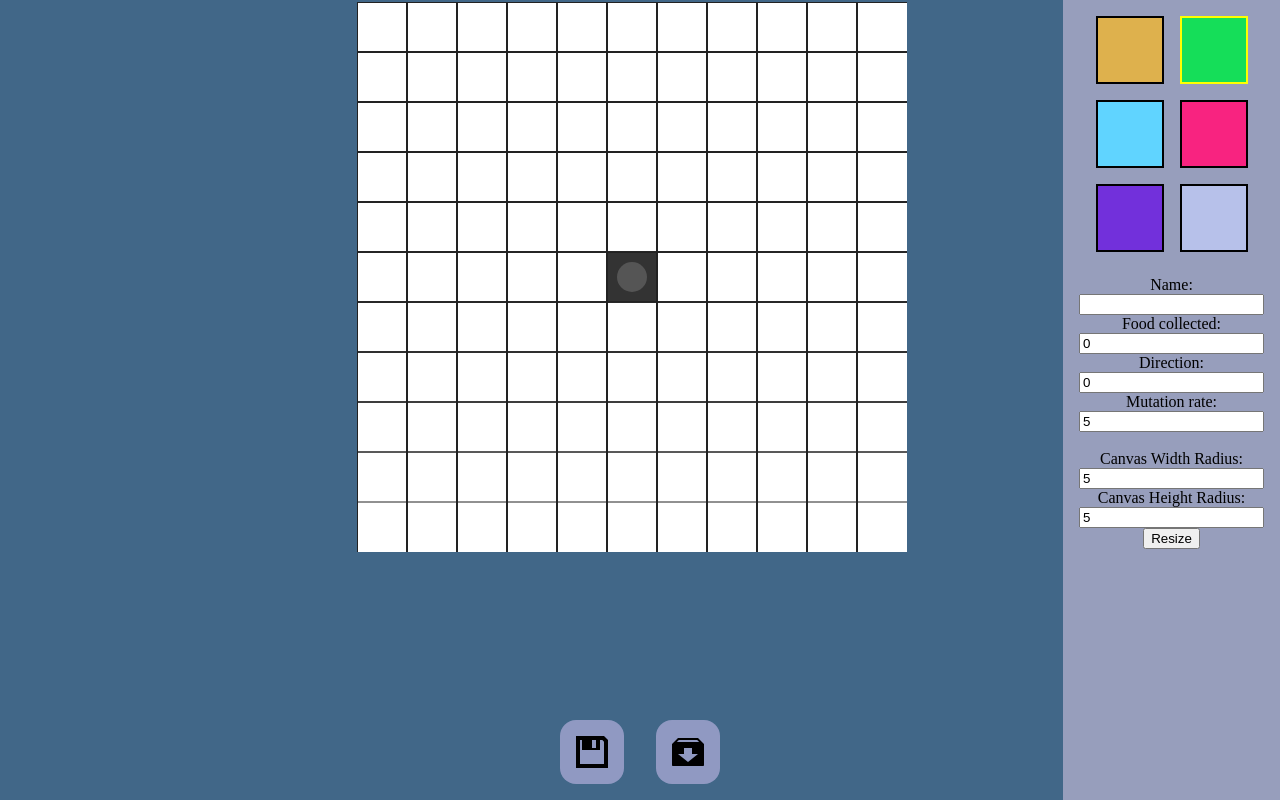
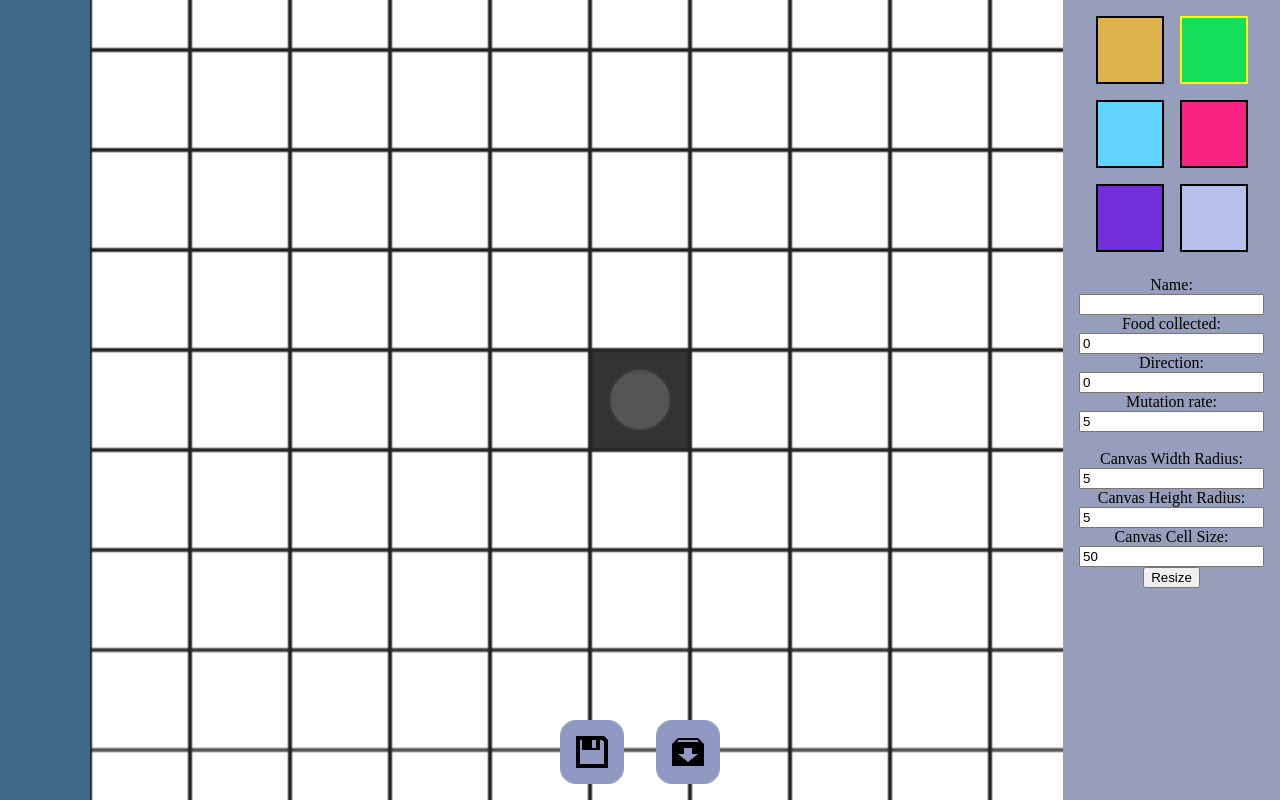
Before and after one commit to Notenlish/lifeengine-creature-editor, a website with bundled scripts: page src/index.html in a window 1280 px wide. Built offline with nearby package versions, Linux system fonts and the light colour scheme.

Commit message:
fix: #9 - zooming in editor
Also moved some constants to another file and got a rid of simple undeclared variable bug

```diff
--- a/src/index.html
+++ b/src/index.html
@@ -9,7 +9,7 @@
     <meta description="Organism Editor is a tool you can use to create organisms to use in The Life Engine.">
     <link rel="stylesheet" href="css/style.css">
     <title>Organism Editor</title>
-    <script src="js/editor.js" defer></script>
+    <script type="module" defer src="js/editor.js"></script>
 </head>
 <body>
 <main>
@@ -34,22 +34,25 @@
             </div>
             <form class="organism-detail">
                 <label for="org-name">Name:</label>
-                <input name="searchTxt" id="org-name" type="text">
+                <input name="name" id="org-name" type="text">
 
                 <label for="org-food">Food collected:</label>
-                <input name="searchTxt" id="org-food" value="0" type="number">
+                <input name="food" id="org-food" value="0" type="number">
 
                 <label for="org-direction">Direction:</label>
-                <input name="searchTxt" id="org-direction" value="0" type="number">
+                <input name="direction" id="org-direction" value="0" type="number">
 
                 <label for="org-mutation">Mutation rate:</label>
-                <input name="searchTxt" id="org-mutation" value="5" type="number">
+                <input name="mutation" id="org-mutation" value="5" type="number">
                 <br>
                 <label for="canvas-width">Canvas Width Radius:</label>
-                <input name="searchTxt" id="canvas-width" value="5" type="number">
+                <input name="width" id="canvas-width" min="1" value="5" type="number">
 
                 <label for="canvas-height">Canvas Height Radius:</label>
-                <input name="searchTxt" id="canvas-height" value="5" type="number">
+                <input name="height" id="canvas-height" min="1" value="5" type="number">
+
+                <label for="canvas-cellSize">Canvas Cell Size:</label>
+                <input name="cellSize" id="canvas-cellSize" min="1" value="50" type="number">
                 <button id="canvas-resize">Resize</button>
             </form>
         </div>
--- a/src/js/editor.js
+++ b/src/js/editor.js
@@ -1,61 +1,49 @@
-const canvas = document.querySelector("canvas");
-canvas.oncontextmenu = function(event) {
-    event.preventDefault();  // disable the right click context menu
+import {
+  canvas,
+  canvasContainer,
+  ctx,
+  exportBtn,
+  importBtn,
+  resizeBtn,
+  nameInput,
+  foodInput,
+  directionInput,
+  mutationInput,
+  canvasWidthInput,
+  canvasHeightInput,
+  cellSizeInput,
+  cellNames,
+  colors,
+} from "./variables.js";
+
+canvas.oncontextmenu = function (event) {
+  event.preventDefault(); // disable the right click context menu
   event.stopPropagation();
-}
-
-const canvasContainer = document.querySelector(".canvas-container");
-const ctx = canvas.getContext("2d");
-const exportBtn = document.querySelector("#jsonexport");
-const importBtn = document.querySelector("#jsonimport");
-const resizeBtn = document.querySelector("#canvas-resize");
-
-const nameInput = document.querySelector("#org-name");
-const foodInput = document.querySelector("#org-food");
-const directionInput = document.querySelector("#org-direction");
-const mutationInput = document.querySelector("#org-mutation");
-const canvasWidthInput = document.querySelector("#canvas-width");
-const canvasHeightInput = document.querySelector("#canvas-height");
+};
 
 let cameraX = 0;
 let cameraY = 0;
 let cellSize = 50;
 let holding = false;
 let currentCellType = "producer";
-
 let halfGridWidth;
 let halfGridHeight;
+let zoom = 2;
 
-let topcenter = canvasContainer.getBoundingClientRect().height / 2 - canvas.getBoundingClientRect().height / 2;
-let leftcenter = canvasContainer.getBoundingClientRect().width / 2 - canvas.getBoundingClientRect().width / 2;
+let topcenter =
+  canvasContainer.getBoundingClientRect().height / 2 -
+  canvas.getBoundingClientRect().height / 2;
+let leftcenter =
+  canvasContainer.getBoundingClientRect().width / 2 -
+  canvas.getBoundingClientRect().width / 2;
 canvas.style.top = `${topcenter}px`;
 canvas.style.left = `${leftcenter}px`;
 cameraX = -leftcenter;
 cameraY = topcenter;
 
-const cellNames = {
-    producer: "green",
-    mouth: "orange",
-    killer: "red",
-    mover: "blue",
-    eye: "grey",
-    armor: "purple",
-};
-
-const colors = {
-    orange: "#DEB14D",
-    green: "#15DE59",
-    red: "#F82380",
-    grey: "#B7C1EA",
-    purple: "#7230DB",
-    blue: "#60D4FF",
-    black: "#222",
-    gray: "#333",
-};
-
 let organism = {
-    c: 7,   // The Life Engine Parameters
-    r: 7,   // The Life Engine Parameter
+  c: 7, // The Life Engine Parameters
+  r: 7, // The Life Engine Parameter
   lifetime: 0,
   food_collected: 0,
   living: true,
@@ -86,19 +74,40 @@ function flip(org) {
     ];
   }
   return org;
-};
+}
 
-resizeBtn.addEventListener("click", (event) => resizeCanvas(event));
+function ensureOdd(num) {
+  if (num % 2 === 0) {
+    return num + 1;
+  } else {
+    return num;
+  }
+}
 
+resizeBtn.addEventListener("click", resizeCanvas);
 function resizeCanvas(event) {
-    event.preventDefault(); // Prevents the default form submission behavior
+  event.preventDefault(); // Prevents page refresh
+  cellSize = parseInt(cellSizeInput.value);
+  canvasWidthInput.value = ensureOdd(parseInt(canvasWidthInput.value));
+  canvasHeightInput.value = ensureOdd(parseInt(canvasHeightInput.value));
   canvas.width = canvasWidthInput.value * cellSize * 2 + cellSize;
   canvas.height = canvasHeightInput.value * cellSize * 2 + cellSize;
   halfGridWidth = Math.round(canvas.width / 4 / cellSize);
   halfGridHeight = Math.round(canvas.height / 4 / cellSize);
+  canvas.style.transform = `scale(${zoom})`;
   drawCells();
   updateGraph();
 }
+
+canvasContainer.addEventListener("wheel", (event) => {
+  if (event.deltaY > 0) {
+    zoom += Math.max(event.deltaY * -0.06, 0.06);
+  } else if (event.deltaY < 0) {
+    zoom += Math.min(event.deltaY * -0.06, -0.06);
+  }
+  zoom = Math.min(Math.max(0.125, zoom), 4);
+  canvas.style.transform = `scale(${zoom})`;
+});
 
 function updateOrganism() {
   organism.species_name = nameInput.value;
@@ -126,12 +135,10 @@ exportBtn.addEventListener("click", (event) => {
 
 let form = document.querySelector("#upload");
 let file = document.querySelector("#file");
-// form.addEventListener("submit", importJson);
 
 importBtn.addEventListener("click", (event) => {
   file.click(); // Simulate a click on the file input button
-    // Make the file submit the form
-    file.addEventListener("change", importJson);
+  file.addEventListener("change", importJson); // Make the file submit the form
 });
 
 function parseFile(event) {
@@ -209,8 +216,8 @@ canvas.addEventListener("mousedown", (event) => {
     return;
   }
   let canvasRect = canvas.getBoundingClientRect();
-    let x = event.clientX - canvasRect.left;
-    let y = event.clientY - canvasRect.top;
+  let x = (event.clientX - canvasRect.left) / zoom;
+  let y = (event.clientY - canvasRect.top) / zoom;
   let tileX = Math.round(x / cellSize - 0.5) - Math.round(halfGridWidth * 2);
   let tileY = Math.round(y / cellSize - 0.5) - Math.round(halfGridHeight * 2);
   let cell = {};
@@ -218,10 +225,10 @@ canvas.addEventListener("mousedown", (event) => {
   cell["loc_row"] = tileX;
   cell["state"] = {};
   if (event.button == 0) {
-        cell["state"] = {name: currentCellType};
+    cell["state"] = { name: currentCellType };
     organism.anatomy.cells.push(cell);
   } else if (event.button == 2) {
-        for (i = 0; i < organism.anatomy.cells.length; i++) {
+    for (let i = 0; i < organism.anatomy.cells.length; i++) {
       let c = organism.anatomy.cells[i];
       if (c.loc_col == tileY && c.loc_row == tileX) {
         organism.anatomy.cells.splice(i, 1);
@@ -255,8 +262,8 @@ function drawCells() {
   ctx.fillStyle = "#555";
   ctx.beginPath();
   ctx.arc(
-        (middleX * cellSize) + cellSize / 2,
-        (middleY * cellSize) + cellSize / 2,
+    middleX * cellSize + cellSize / 2,
+    middleY * cellSize + cellSize / 2,
     cellSize * 0.3,
     0,
     2 * Math.PI
@@ -303,4 +310,9 @@ function updateGraph() {
   ctx.closePath();
 }
 
-document.addEventListener('DOMContentLoaded', (event) => resizeCanvas(event), drawCells(), updateGraph());
+document.addEventListener(
+  "DOMContentLoaded",
+  (event) => resizeCanvas(event),
+  drawCells(),
+  updateGraph()
+);
--- /dev/null
+++ b/src/js/variables.js
@@ -0,0 +1,33 @@
+export const canvas = document.querySelector("canvas");
+export const canvasContainer = document.querySelector(".canvas-container");
+export const ctx = canvas.getContext("2d");
+export const exportBtn = document.querySelector("#jsonexport");
+export const importBtn = document.querySelector("#jsonimport");
+export const resizeBtn = document.querySelector("#canvas-resize");
+export const nameInput = document.querySelector("#org-name");
+export const foodInput = document.querySelector("#org-food");
+export const directionInput = document.querySelector("#org-direction");
+export const mutationInput = document.querySelector("#org-mutation");
+export const canvasWidthInput = document.querySelector("#canvas-width");
+export const canvasHeightInput = document.querySelector("#canvas-height");
+export const cellSizeInput = document.querySelector("#canvas-cellSize");
+
+export const cellNames = {
+    producer: "green",
+    mouth: "orange",
+    killer: "red",
+    mover: "blue",
+    eye: "grey",
+    armor: "purple",
+  };
+
+export const colors = {
+    orange: "#DEB14D",
+    green: "#15DE59",
+    red: "#F82380",
+    grey: "#B7C1EA",
+    purple: "#7230DB",
+    blue: "#60D4FF",
+    black: "#222",
+    gray: "#333",
+};
```
Lines whose indentation alone changed are shown as unchanged.
